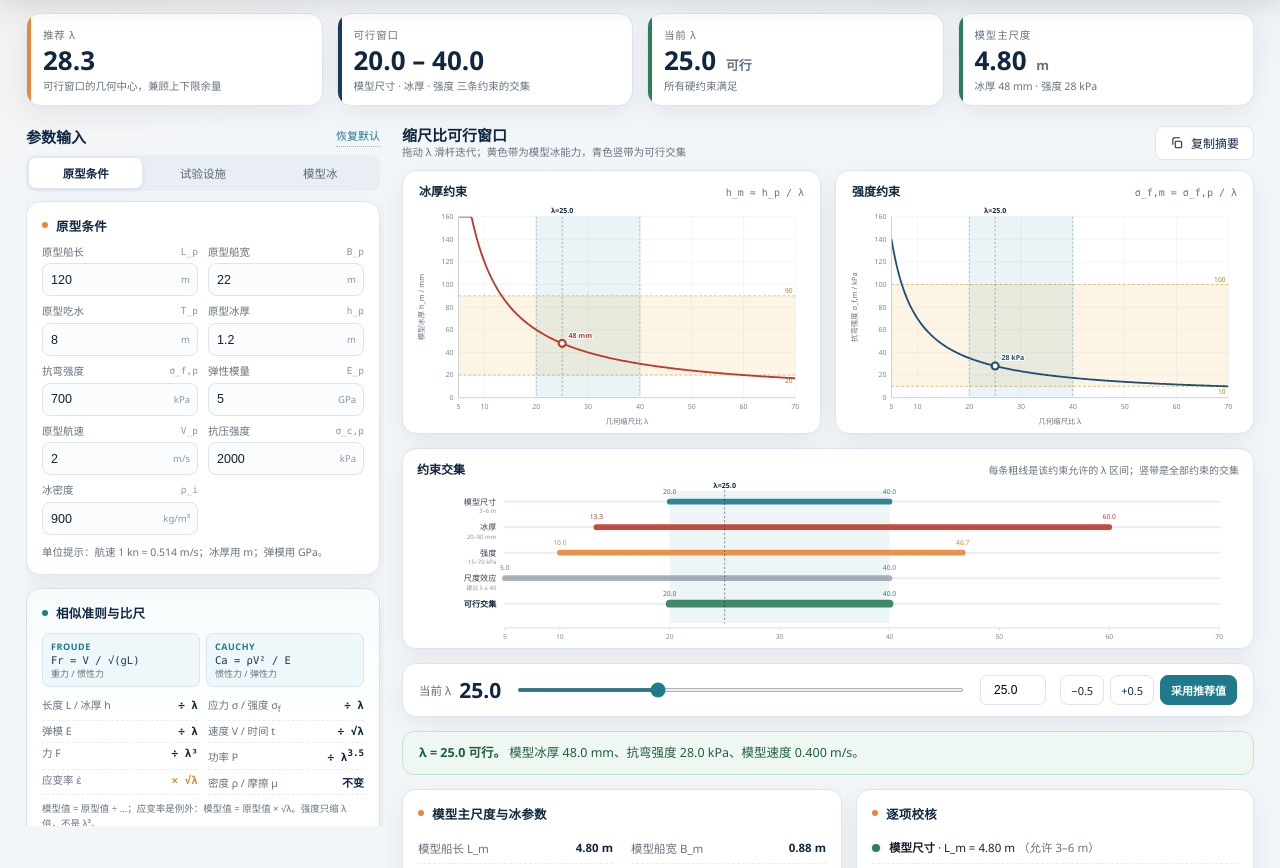
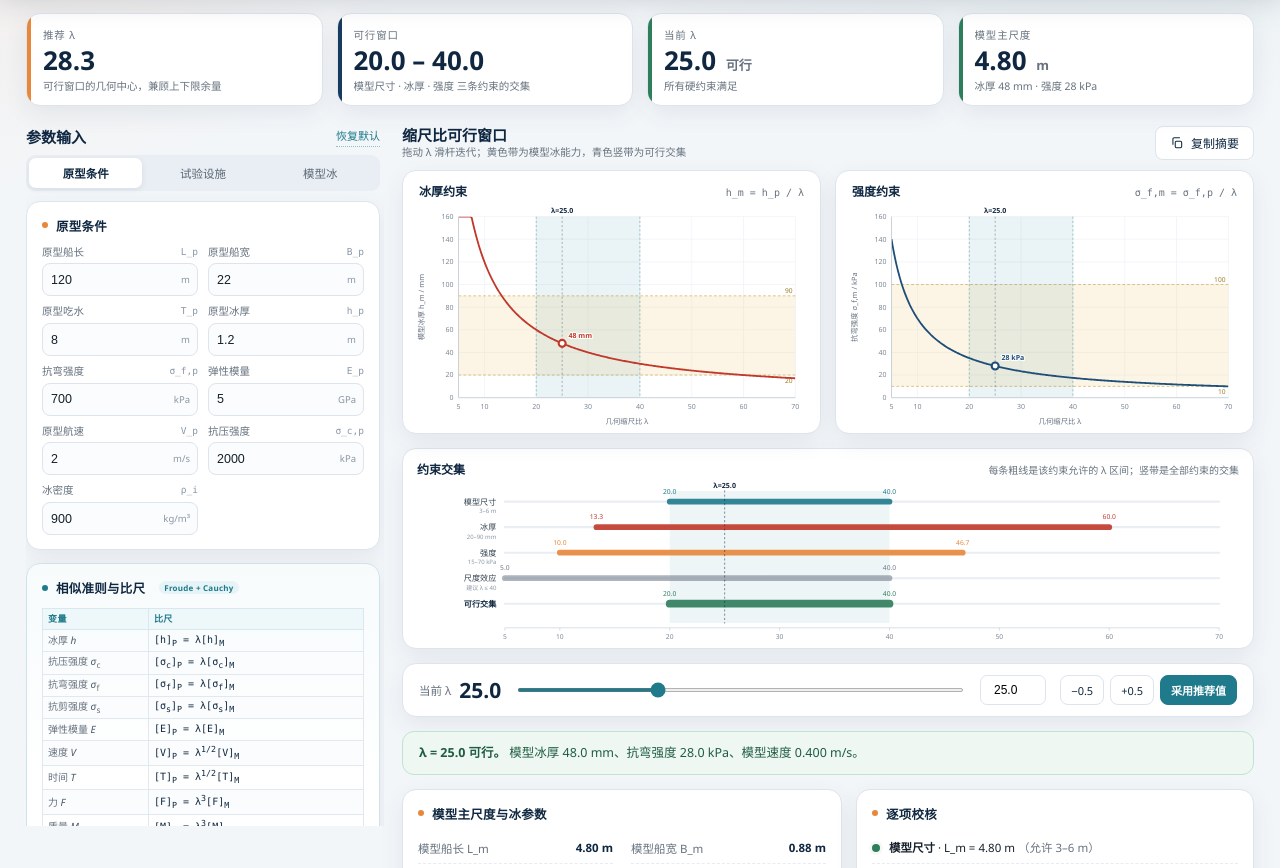
Before and after one commit to PilotPhil/Ice-Tank-Scale-Designer, a plain HTML site: page index.html in a window 1280 px wide. Shown: the part 77-945 px from the top of the page. Drawn offline with Linux system fonts and the light colour scheme.

Commit message:
Use bracket-notation scaling table in the similarity card

```diff
--- a/index.html
+++ b/index.html
@@ -112,17 +112,26 @@
   .card h3::before{content:"";width:6px;height:6px;border-radius:50%;background:var(--orange);flex:0 0 auto}
   .ref-card{background:linear-gradient(180deg,#f7fbfc 0%,#fff 55%);border-color:#cfe2e8}
   .ref-card h3::before{background:var(--teal)}
-  .criteria{display:grid;grid-template-columns:1fr 1fr;gap:6px;margin-bottom:8px}
-  .criteria > div{background:#eef7f9;border:1px solid #d7e9ee;border-radius:7px;padding:6px 8px;min-width:0}
-  .criteria em{display:block;font-style:normal;font-size:9px;color:var(--teal);font-weight:700;letter-spacing:.06em;text-transform:uppercase}
-  .criteria code{display:block;font-family:Consolas,"Cascadia Mono",monospace;font-size:10.5px;color:#173a5e;white-space:nowrap;margin-top:1px}
-  .criteria small{display:block;font-size:9px;color:var(--muted);margin-top:1px}
-  .scale-grid{display:grid;grid-template-columns:1fr 1fr;gap:0 10px}
-  .scale-item{display:flex;justify-content:space-between;align-items:baseline;gap:6px;padding:4px 0;border-bottom:1px dashed #e7ecf2;font-size:10.5px;min-width:0}
-  .scale-item span{color:var(--muted);line-height:1.3}
-  .scale-item b{font-family:Consolas,"Cascadia Mono",monospace;font-size:11px;color:var(--navy);white-space:nowrap;font-weight:650}
-  .scale-item b.mult{color:var(--orange)}
-  .ref-note{font-size:9.5px;color:var(--muted);line-height:1.55;margin:7px 0 0}
+  .ref-tag{
+    display:inline-block;margin-left:6px;padding:1px 5px;border-radius:999px;
+    background:#e6f4f7;color:var(--teal);font-size:8px;font-weight:700;
+    letter-spacing:.03em;vertical-align:1px;white-space:nowrap;
+  }
+  .scale-table{width:100%;border-collapse:collapse;table-layout:fixed;font-size:10px;line-height:1.35}
+  .scale-table th{
+    padding:4px 5px;border:1px solid #d7e9ee;background:#eef7f9;color:var(--teal);
+    font-size:9px;font-weight:700;letter-spacing:.05em;text-align:left;
+  }
+  .scale-table th:first-child,.scale-table td:first-child{width:33%}
+  .scale-table th:last-child,.scale-table td:last-child{width:67%}
+  .scale-table td{padding:2.5px 5px;border:1px solid #e1e8ef;vertical-align:middle}
+  .scale-table td:first-child{color:var(--muted);white-space:nowrap}
+  .scale-table td:last-child{
+    font-family:Consolas,"Cascadia Mono",monospace;color:var(--navy);
+    font-size:10px;white-space:nowrap;
+  }
+  .scale-table tr:nth-child(even) td{background:#fbfcfd}
+  .scale-table i{font-style:italic;color:#4a5866}
   .field-grid{display:grid;grid-template-columns:1fr 1fr;gap:9px 10px}
   .field{display:flex;flex-direction:column;gap:4px;min-width:0}
   .field-label{font-size:10.5px;color:var(--muted);display:flex;justify-content:space-between;gap:6px;line-height:1.3}
@@ -376,30 +385,27 @@
       <div id="inputGroups"></div>
 
       <section class="card ref-card" aria-label="相似准则与比尺">
-        <h3>相似准则与比尺</h3>
-        <div class="criteria">
-          <div>
-            <em>Froude</em>
-            <code>Fr = V / √(gL)</code>
-            <small>重力 / 惯性力</small>
-          </div>
-          <div>
-            <em>Cauchy</em>
-            <code>Ca = ρV² / E</code>
-            <small>惯性力 / 弹性力</small>
-          </div>
-        </div>
-        <div class="scale-grid">
-          <div class="scale-item"><span>长度 L / 冰厚 h</span><b>÷ λ</b></div>
-          <div class="scale-item"><span>应力 σ / 强度 σ<sub>f</sub></span><b>÷ λ</b></div>
-          <div class="scale-item"><span>弹模 E</span><b>÷ λ</b></div>
-          <div class="scale-item"><span>速度 V / 时间 t</span><b>÷ √λ</b></div>
-          <div class="scale-item"><span>力 F</span><b>÷ λ³</b></div>
-          <div class="scale-item"><span>功率 P</span><b>÷ λ<sup>3.5</sup></b></div>
-          <div class="scale-item"><span>应变率 ε̇</span><b class="mult">× √λ</b></div>
-          <div class="scale-item"><span>密度 ρ / 摩擦 μ</span><b>不变</b></div>
-        </div>
-        <p class="ref-note">模型值 = 原型值 ÷ …；应变率是例外：模型值 = 原型值 × √λ。强度只缩 λ 倍，不是 λ³。</p>
+        <h3>相似准则与比尺 <span class="ref-tag">Froude + Cauchy</span></h3>
+        <table class="scale-table">
+          <thead><tr><th>变量</th><th>比尺</th></tr></thead>
+          <tbody>
+            <tr><td>冰厚 <i>h</i></td><td>[h]<sub>P</sub> = λ[h]<sub>M</sub></td></tr>
+            <tr><td>抗压强度 <i>σ</i><sub>c</sub></td><td>[σ<sub>c</sub>]<sub>P</sub> = λ[σ<sub>c</sub>]<sub>M</sub></td></tr>
+            <tr><td>抗弯强度 <i>σ</i><sub>f</sub></td><td>[σ<sub>f</sub>]<sub>P</sub> = λ[σ<sub>f</sub>]<sub>M</sub></td></tr>
+            <tr><td>抗剪强度 <i>σ</i><sub>s</sub></td><td>[σ<sub>s</sub>]<sub>P</sub> = λ[σ<sub>s</sub>]<sub>M</sub></td></tr>
+            <tr><td>弹性模量 <i>E</i></td><td>[E]<sub>P</sub> = λ[E]<sub>M</sub></td></tr>
+            <tr><td>速度 <i>V</i></td><td>[V]<sub>P</sub> = λ<sup>1/2</sup>[V]<sub>M</sub></td></tr>
+            <tr><td>时间 <i>T</i></td><td>[T]<sub>P</sub> = λ<sup>1/2</sup>[T]<sub>M</sub></td></tr>
+            <tr><td>力 <i>F</i></td><td>[F]<sub>P</sub> = λ<sup>3</sup>[F]<sub>M</sub></td></tr>
+            <tr><td>质量 <i>M</i></td><td>[M]<sub>P</sub> = λ<sup>3</sup>[M]<sub>M</sub></td></tr>
+            <tr><td>断裂韧性 <i>K</i><sub>IC</sub></td><td>[K<sub>IC</sub>]<sub>P</sub> = λ<sup>3/2</sup>[K<sub>IC</sub>]<sub>M</sub></td></tr>
+            <tr><td>加速度 <i>a</i></td><td>[a]<sub>P</sub> = [a]<sub>M</sub></td></tr>
+            <tr><td><i>E</i>/<i>σ</i><sub>f</sub> 比</td><td>[E/σ<sub>f</sub>]<sub>P</sub> = [E/σ<sub>f</sub>]<sub>M</sub></td></tr>
+            <tr><td>摩擦系数 <i>f</i></td><td>[f]<sub>P</sub> = [f]<sub>M</sub></td></tr>
+            <tr><td>密度 <i>ρ</i></td><td>[ρ]<sub>P</sub> = [ρ]<sub>M</sub></td></tr>
+            <tr><td>泊松比 <i>ν</i></td><td>[ν]<sub>P</sub> = [ν]<sub>M</sub></td></tr>
+          </tbody>
+        </table>
       </section>
     </aside>
 
@@ -684,7 +690,6 @@ V<sub>m</sub> = V<sub>p</sub> / √λ &nbsp;&nbsp;|&nbsp;&nbsp; σ<sub>m</sub> =
   const GROUPS = [
     {
       id: 'proto', title: '原型条件',
-      hint: '单位提示：航速 1 kn ≈ 0.514 m/s；冰厚用 m；弹模用 GPa。',
       fields: [
         { key: 'Lp',   label: '原型船长',   sym: 'L_p',      unit: 'm',      min: 10,  max: 600,  step: 0.1 },
         { key: 'Bp',   label: '原型船宽',   sym: 'B_p',      unit: 'm',      min: 3,   max: 80,   step: 0.1 },
```
Also changed, not shown: preview.png.
